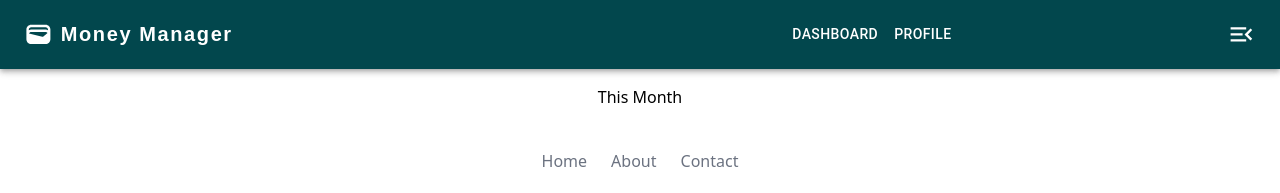
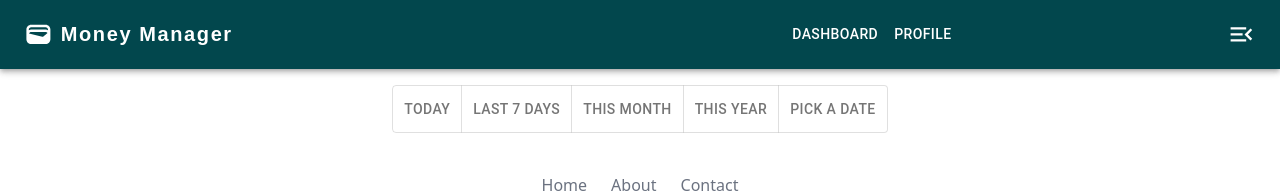
Before and after one commit to theavnishkumar/personal-finance-management-app, a React (Vite) app in the folder client/: page /dashboard in a window 1280 px wide. Shown: the top 193 px of the page. Built offline with nearby package versions, Linux system fonts and the light colour scheme; no server answers; sample sign-in values are in the browser's storage.

Commit message:
fixed axios vulnerabilitie

```diff
--- a/client/package.json
+++ b/client/package.json
@@ -17,7 +17,7 @@
     "@mui/x-charts": "^7.10.0",
     "@mui/x-date-pickers": "^7.10.0",
     "@reduxjs/toolkit": "^2.2.6",
-    "axios": "^1.7.2",
+    "axios": "^1.7.3",
     "dayjs": "^1.11.11",
     "jwt-decode": "^4.0.0",
     "react": "^18.3.1",
--- a/client/src/pages/Dashboard.jsx
+++ b/client/src/pages/Dashboard.jsx
@@ -12,6 +12,7 @@ import {
   InputLabel,
   Select,
   MenuItem,
+  Stack,
 } from "@mui/material";
 import ToggleButton from "@mui/material/ToggleButton";
 import ToggleButtonGroup from "@mui/material/ToggleButtonGroup";
@@ -180,7 +181,20 @@ const Dashboard = () => {
           gap: 1,
         }}
       >
-        This Month
+        <ToggleButtonGroup
+          color="primary"
+          // value={}
+          exclusive
+          // onChange={}
+          aria-label="Platform"
+        >
+          <ToggleButton value="web">Today</ToggleButton>
+          <ToggleButton value="web">Last 7 Days</ToggleButton>
+          <ToggleButton value="android">This Month</ToggleButton>
+          <ToggleButton value="ios">This Year</ToggleButton>
+          <ToggleButton value="ios">Pick a Date</ToggleButton>
+        </ToggleButtonGroup>
+
         <ExpensesList
           data={data}
           handleEdit={handleEdit}
```
Also changed, not shown: 1 other file (tests, documents, lock files or other folders).
